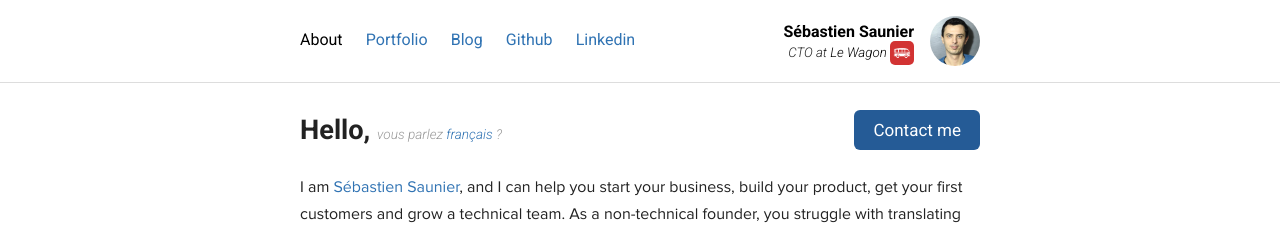
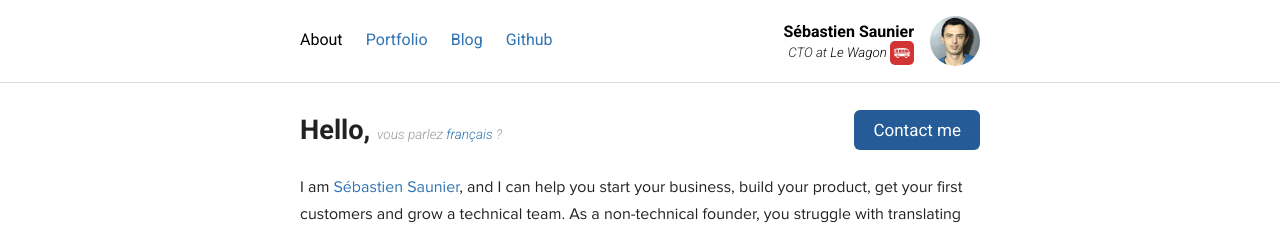
Before and after one commit to ssaunier/ssaunier.github.io, a Jekyll site: the page built from index.html, in a window 1280 px wide. Shown: the top 225 px of the page. Built offline with Jekyll 4.4.1, drawn with Linux system fonts in a browser that asks for light colours.

Commit message:
Remove link to Linkedin profile in navbar

```diff
--- a/_layouts/default.html
+++ b/_layouts/default.html
@@ -41,7 +41,7 @@
         <a class="{% if page.category == 'portfolio' %} selected {% endif %}" href="/portfolio/">Portfolio</a>
         <a class="{% if page.category == 'blog' %} selected {% endif %}" href="/blog/">Blog</a>
         <a href="https://github.com/ssaunier">Github</a>
-        <a href="https://www.linkedin.com/in/sebastiensaunier/">Linkedin</a>
+        <!-- <a href="https://www.linkedin.com/in/sebastiensaunier/">Linkedin</a> -->
         <!-- <a class="{% if page.category == 'contact' %} selected {% endif %} contact" href="/contact/">Contact</a> -->
         <!-- <a href="https://www.officehour.fr/ssaunier" target="_blank">Contact</a> -->
       </nav>
```
